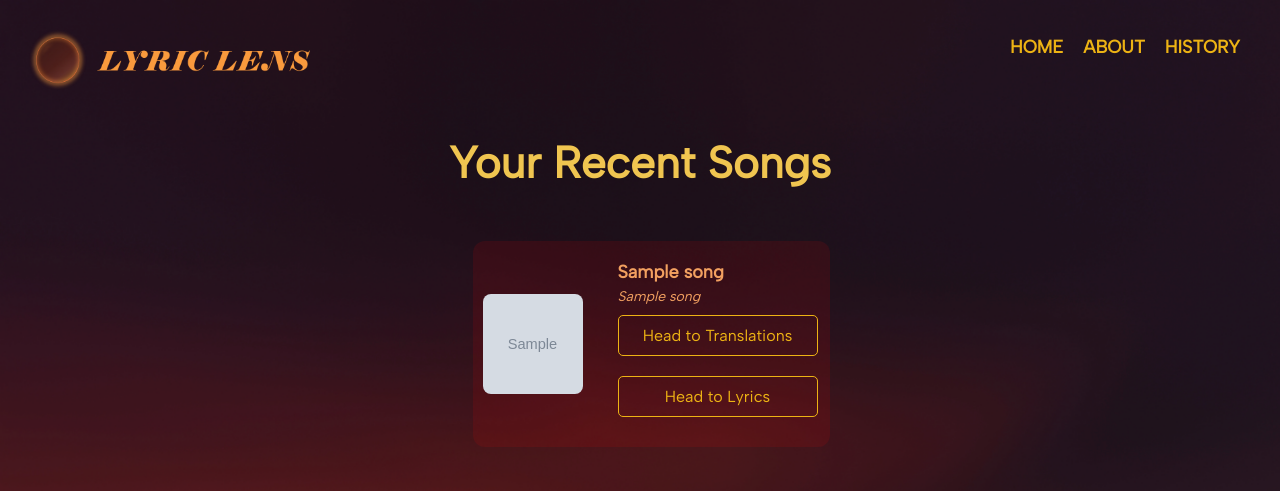
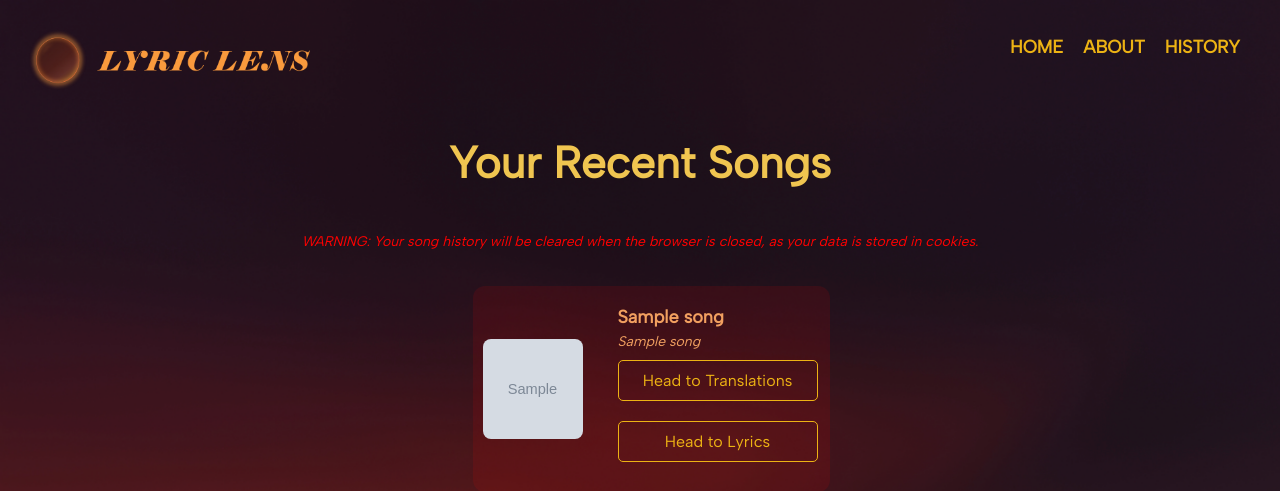
Before and after one commit to Nail-Claros/LyricLens, a Flask app: template templates/history.html in a window 1280 px wide. Shown: the top 491 px of the page. Run offline with Flask 3, Linux system fonts and the light colour scheme; the template is opened without the code that fills it: most values are stand-ins (such as "Sample title", 1, 10 or a date in 2020); grey boxes marked "Sample" are stand-in pictures.

Commit message:
Update history.html
INFORM USERS THAT HISTORY IS CLEARED WHEN BROWSER CLOSED

Signed-off-by: Cameron Copenhaver <151974261+ccopenh1@users.noreply.github.com>

```diff
--- a/templates/history.html
+++ b/templates/history.html
@@ -27,6 +27,7 @@
     <div class="container">
         {% if song_history %}
             <h1>Your Recent Songs</h1>
+            <p style="color: red; font-size: 14px; font-style: italic;">WARNING: Your song history will be cleared when the browser is closed, as your data is stored in cookies.</p>
             <ul class="song-list">
                 {% for song in song_history|reverse %}
                 <li class="song-item">
```
